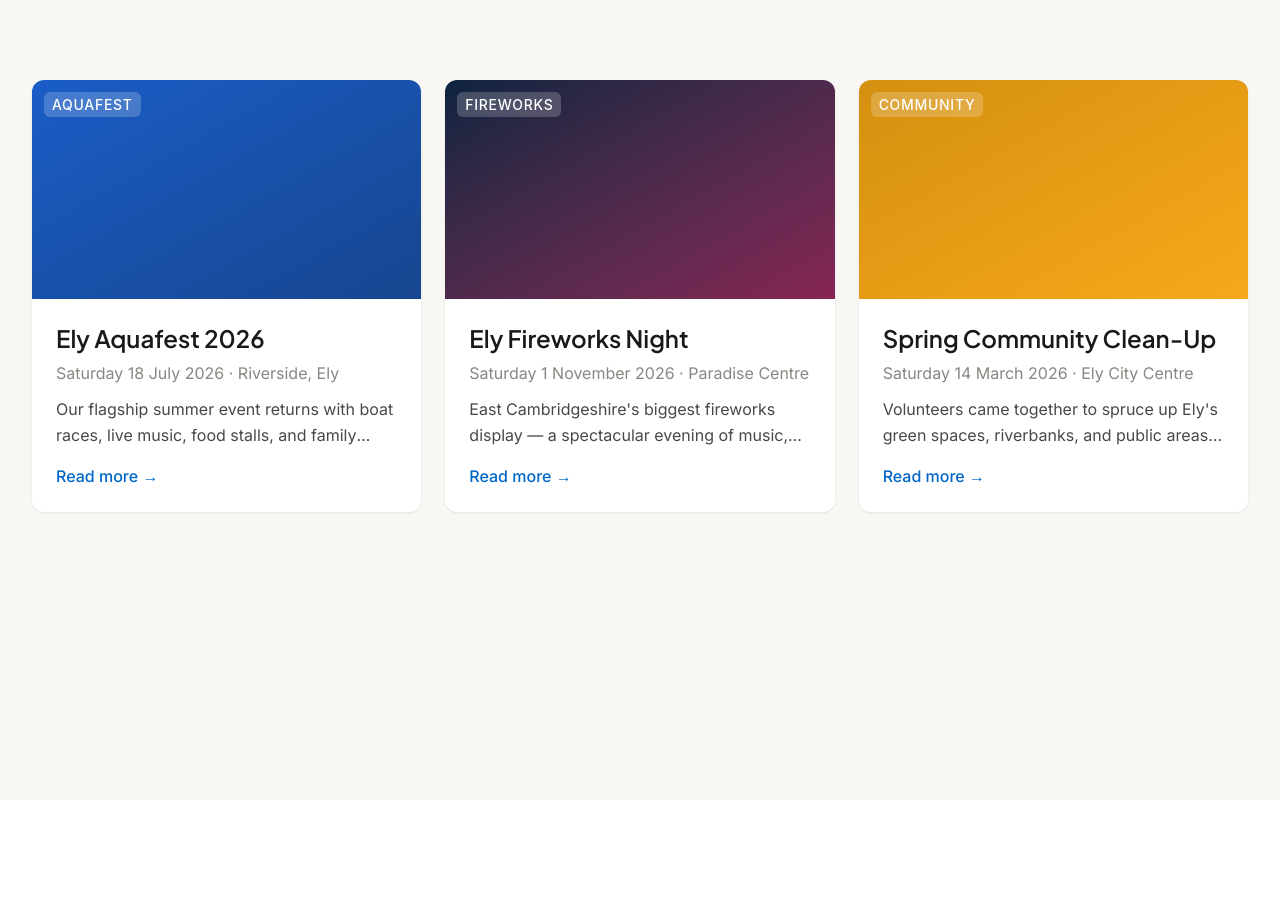
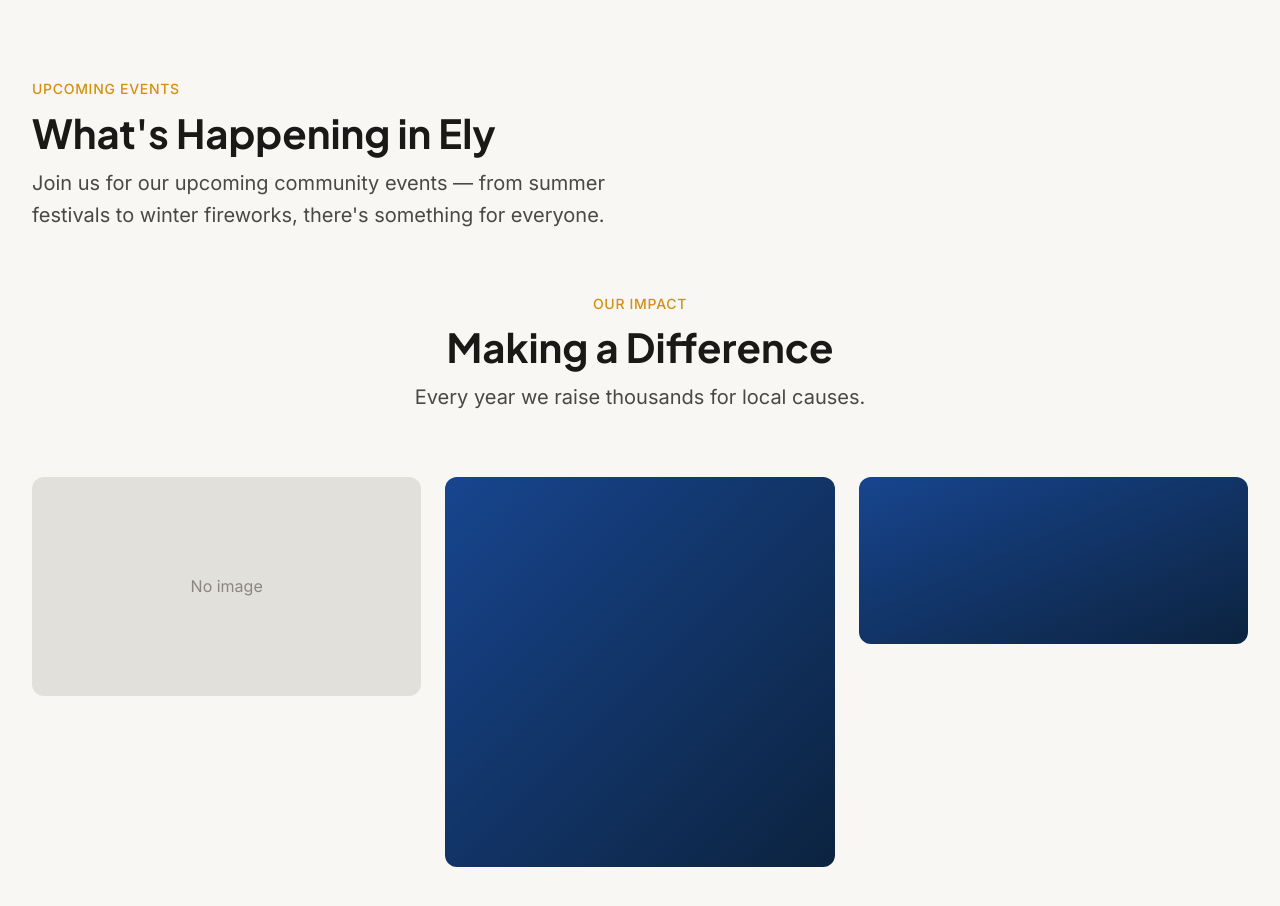
Before and after one commit to jonathan-hansel-awo/rotary-club-ely, a Next.js app: page / in a window 1280 px wide. Shown: the top 906 px of the page. Before the commit the page ends 800 px from the top, so only its background shows below. Built offline with nearby package versions, Linux system fonts and the light colour scheme.

Commit message:
feat: add SectionHeading and ImageWithHotspot components

```diff
--- a/app/page.tsx
+++ b/app/page.tsx
@@ -1,43 +1,49 @@
-import Card from "@/components/ui/Card";
+import SectionHeading from "@/components/ui/SectionHeading";
+import ImageWithHotspot from "@/components/ui/ImageWithHotspot";
 import Container from "@/components/layout/Container";
 
 export default function Home() {
   return (
-    <div className="min-h-screen bg-off-white py-20">
+    <div className="min-h-screen bg-off-white py-20 flex flex-col gap-16">
       <Container>
-        <div className="grid grid-cols-1 md:grid-cols-2 lg:grid-cols-3 gap-6">
-          <Card
-            title="Ely Aquafest 2026"
-            meta="Saturday 18 July 2026 · Riverside, Ely"
-            description="Our flagship summer event returns with boat races, live music, food stalls, and family entertainment along the beautiful River Great Ouse."
-            imageBg="bg-gradient-to-br from-rotary-blue-light to-rotary-blue"
-            badge={
-              <span className="text-xs font-medium uppercase tracking-wider px-2 py-1 rounded-sm bg-white/20 text-white backdrop-blur-sm">
-                Aquafest
-              </span>
-            }
+        <SectionHeading
+          eyebrow="Upcoming Events"
+          title="What's Happening in Ely"
+          subtitle="Join us for our upcoming community events — from summer festivals to winter fireworks, there's something for everyone."
+        />
+      </Container>
+
+      <Container>
+        <SectionHeading
+          eyebrow="Our Impact"
+          title="Making a Difference"
+          subtitle="Every year we raise thousands for local causes."
+          align="center"
+        />
+      </Container>
+
+      <Container>
+        <div className="grid grid-cols-1 md:grid-cols-3 gap-6">
+          <ImageWithHotspot
+            image={null}
+            alt="Placeholder"
+            aspectRatio="video"
           />
-          <Card
-            title="Ely Fireworks Night"
-            meta="Saturday 1 November 2026 · Paradise Centre"
-            description="East Cambridgeshire's biggest fireworks display — a spectacular evening of music, food, and unforgettable pyrotechnics."
-            imageBg="bg-gradient-to-br from-rotary-blue-dark to-cranberry"
-            badge={
-              <span className="text-xs font-medium uppercase tracking-wider px-2 py-1 rounded-sm bg-white/20 text-white backdrop-blur-sm">
-                Fireworks
-              </span>
-            }
+          <ImageWithHotspot
+            image={{
+              _type: "image",
+              asset: { _ref: "test", _type: "reference" },
+            }}
+            alt="Test image"
+            aspectRatio="square"
           />
-          <Card
-            title="Spring Community Clean-Up"
-            meta="Saturday 14 March 2026 · Ely City Centre"
-            description="Volunteers came together to spruce up Ely's green spaces, riverbanks, and public areas ahead of the summer season."
-            imageBg="bg-gradient-to-br from-rotary-gold-dark to-rotary-gold"
-            badge={
-              <span className="text-xs font-medium uppercase tracking-wider px-2 py-1 rounded-sm bg-white/20 text-white backdrop-blur-sm">
-                Community
-              </span>
-            }
+          <ImageWithHotspot
+            image={{
+              _type: "image",
+              asset: { _ref: "test", _type: "reference" },
+            }}
+            alt="Test image"
+            aspectRatio="cinema"
           />
         </div>
       </Container>
--- /dev/null
+++ b/components/ui/ImageWithHotspot.tsx
@@ -0,0 +1,68 @@
+interface Hotspot {
+  x: number;
+  y: number;
+}
+
+interface SanityImageRef {
+  _type: "image";
+  asset: {
+    _ref: string;
+    _type: "reference";
+  };
+  hotspot?: Hotspot;
+}
+
+interface ImageWithHotspotProps {
+  image: SanityImageRef | null;
+  alt: string;
+  width?: number;
+  height?: number;
+  className?: string;
+  aspectRatio?: "video" | "square" | "portrait" | "cinema";
+}
+
+const aspectRatioClasses = {
+  video: "aspect-video",
+  square: "aspect-square",
+  portrait: "aspect-[3/4]",
+  cinema: "aspect-[21/9]",
+};
+
+export default function ImageWithHotspot({
+  image,
+  alt,
+  className = "",
+  aspectRatio = "video",
+}: ImageWithHotspotProps) {
+  // Placeholder until Sanity image builder is wired up in Batch C
+  if (!image) {
+    return (
+      <div
+        className={`
+          ${aspectRatioClasses[aspectRatio]}
+          bg-grey-200
+          flex items-center justify-center
+          rounded-md
+          ${className}
+        `}
+      >
+        <span className="text-text-muted text-sm font-body">No image</span>
+      </div>
+    );
+  }
+
+  // Temporary — will be replaced with next/image + Sanity URL builder
+  return (
+    <div
+      className={`
+        ${aspectRatioClasses[aspectRatio]}
+        bg-grey-200
+        overflow-hidden
+        rounded-md
+        ${className}
+      `}
+    >
+      <div className="w-full h-full bg-linear-to-br from-rotary-blue to-rotary-blue-dark" />
+    </div>
+  );
+}
--- /dev/null
+++ b/components/ui/SectionHeading.tsx
@@ -0,0 +1,36 @@
+interface SectionHeadingProps {
+  eyebrow?: string;
+  title: string;
+  subtitle?: string;
+  className?: string;
+  align?: "left" | "center";
+}
+
+export default function SectionHeading({
+  eyebrow,
+  title,
+  subtitle,
+  className = "",
+  align = "left",
+}: SectionHeadingProps) {
+  const alignClass =
+    align === "center" ? "text-center items-center" : "items-start";
+
+  return (
+    <div className={`flex flex-col ${alignClass} ${className}`}>
+      {eyebrow && (
+        <p className="font-body font-medium text-xs uppercase tracking-wider text-rotary-gold-dark mb-2">
+          {eyebrow}
+        </p>
+      )}
+      <h2 className="font-heading font-bold text-3xl text-text-primary leading-snug mb-2">
+        {title}
+      </h2>
+      {subtitle && (
+        <p className="font-body text-lg text-text-secondary leading-normal max-w-[600px]">
+          {subtitle}
+        </p>
+      )}
+    </div>
+  );
+}
```
